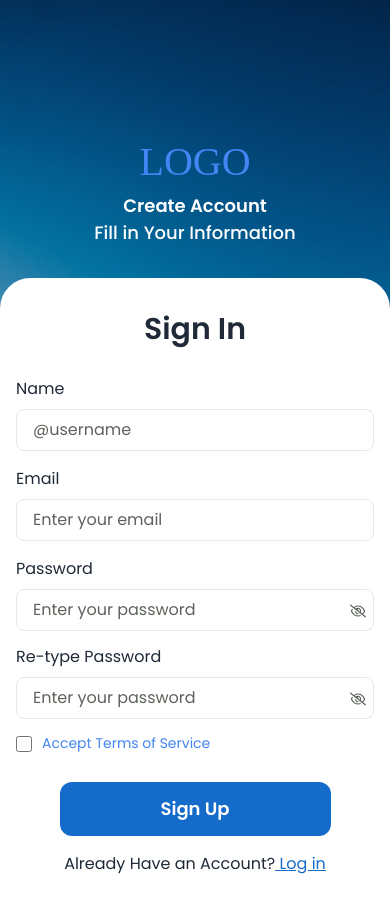
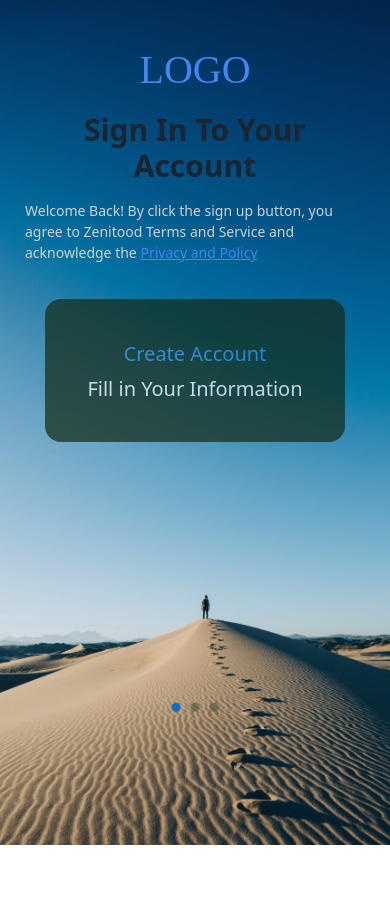
Before and after one commit to subirdas29/therapist, a React (Vite) app: page / in a window 390 px wide. After the commit the page ends 845 px from the top, so only its background shows below. Built offline with nearby package versions, Linux system fonts and the light colour scheme.

Commit message:
sign up another part added

```diff
--- a/src/App.jsx
+++ b/src/App.jsx
@@ -1,7 +1,8 @@
 
 import './App.css'
-import Login from './Components/Pages/Login/Login'
+// import Login from './Components/Pages/Login/Login'
 import SignUp from './Components/Pages/SignUp/SignUp'
+// import StartSignUp from './Components/Pages/SignUp/StartSignUp'
 
 function App() {
 
@@ -11,6 +12,7 @@ function App() {
 
       {/* <Login></Login> */}
       <SignUp></SignUp>
+      {/* <StartSignUp></StartSignUp> */}
 
     </>
   )
--- a/src/Components/Home/Home.jsx
+++ b/src/Components/Home/Home.jsx
@@ -1,9 +1,15 @@
 // import React from 'react'
 
 const Home = () => {
+
+  import { FaRegEyeSlash } from "react-icons/fa6";
+  import logsignbg from'../../../assets/loginandsignup-bg/log-sign-bg.png';
+
+  import iphonebg from '../../../assets/loginandsignup-bg/iphone-version/iPhone 14 & 15 Pro Max.png'
   return (
     <div>
       <h1>joy</h1>
+
     </div>
   )
 }
--- a/src/Components/Pages/SignUp/SignUp.jsx
+++ b/src/Components/Pages/SignUp/SignUp.jsx
@@ -1,20 +1,60 @@
 
-// import React from 'react'
+import React, { useState } from 'react'
 import { FaRegEyeSlash } from "react-icons/fa6";
 import logsignbg from'../../../assets/loginandsignup-bg/log-sign-bg.png';
 
 import iphonebg from '../../../assets/loginandsignup-bg/iphone-version/iPhone 14 & 15 Pro Max.png'
+import StartSignUp from './StartSignUp';
 
 const SignUp = () => {
+  const [isCreatingAccount, setIsCreatingAccount] = useState(false);
+
+  const handleCreateAccountClick = () => {
+    setIsCreatingAccount(true);
+  };
+
   return (
-    <div className="relative min-h-[900px]">
+    <div className="relative ">
 
-     <div >
-            <img className='block min-h-screen md:hidden w-full' src={iphonebg} alt="" />
+        {
+
+          !isCreatingAccount? (
+           <div>
+             <div className="md:hidden">
+              <img className="block min-h-screen w-full" src={iphonebg} alt="" />
+
+              <div className="absolute top-10">
+                <div>
+                  <h1 className="text-[40px] text-[#4285F3] font-poorrichard text-center md:text-left">
+                    LOGO
+                  </h1>
+                </div>
+
+                <div className="mt-[12px] mb-[36px]">
+                  <p className="font-semibold text-3xl md:text-left text-center mx-[20px] text-[#1A2531]">
+                    Sign In <span>To Your Account</span>
+                  </p>
+
+                  <p className="text-[14px] md:text-[16px] md:text-left text-[#D1D1D1] md:leading-[28px] mt-4 block md:hidden text-left mx-[25px]">
+                    Welcome Back! By click the sign up button, you agree to Zenitood Terms and Service and acknowledge the{' '}
+                    <span className="cursor-pointer underline text-[#4285F3]">Privacy and Policy</span>
+                  </p>
+                </div>
+
+                <div className="mx-[45px] rounded-2xl opacity-70 bg-[#152A16] flex justify-center items-center p-4 lg:w-[341px] text-[20px] lg:hidden leading-[35px] h-[143px]">
+                  <p className="text-opacity-100 text-center">
+                    <span className="text-[#358eee] cursor-pointer" onClick={handleCreateAccountClick}>
+                      Create Account
+                    </span>
+                    <br />
+                    <span className="text-[#FFFFFF]">Fill in Your Information</span>
+                  </p>
+                </div>
+              </div>
+
+            </div>
 
 
-
-        </div>
             <div className='md:mx-12 lg:mx-32 md:my-16 font-Poppins'>
 
   <div className='flex justify-between items-center'>
@@ -22,15 +62,15 @@ const SignUp = () => {
     {/* first part */}
 
 
-        <div className='  absolute bottom-0 md:static  w-full md:w-2/5 md:mr-16 lg:mr-24'>
+    <div className='hidden md:block absolute bottom-0 md:static  w-full md:w-2/5 md:mr-16 lg:mr-24'>
 
        <div>
        <h1 className='text-[40px]  text-[#4285F3] font-poorrichard text-center md:text-left '>LOGO</h1>
        <p className='text-[#FFFFFF] text-center mb-8 md:hidden '>
-           <span className='text-[18px] font-semibold'>Create Account</span> <br /><span className='text-[18px] font-medium'> Fill in Your Information</span>
+       <span className='text-[18px] font-semibold'>Create Account</span> <br /><span className='text-[18px] font-medium '> Fill in Your Information</span>
        </p>
        </div>
-          <div className='pt-2 pb-6 bg-white rounded-t-badge'>
+      <div className='pt-2 pb-6  bg-white rounded-t-badge'>
       <div className='mt-[25px] mb-[30px]'>
        <p className='font-semibold text-3xl md:text-left text-center'>Sign In <span className="hidden md:inline">To Your Account</span></p>
        <p className='text-[14px] md:text-[16px] md:text-left text-center text-[#5C635A]  md:leading-[28px] mt-4 hidden md:block'>Welcome Back! By click the sign up button, you`re agree to Zenitood Terms and Service and acknlowledge the <br /><span className="cursor-pointer underline text-[#4285F3]">Privacy and Policy</span></p>
@@ -122,6 +162,22 @@ const SignUp = () => {
     </div>
   </div>
 </div>
+
+
+
+
+
+
+
+
+           </div>
+          ):(
+            <StartSignUp></StartSignUp>
+
+          )
+        }
+
+
    </div>
   )
 }
--- /dev/null
+++ b/src/Components/Pages/SignUp/StartSignUp.jsx
@@ -0,0 +1,133 @@
+// import React from 'react'
+import { FaRegEyeSlash } from "react-icons/fa6";;
+import logsignbg from'../../../assets/loginandsignup-bg/log-sign-bg.png';
+
+import iphonebg from '../../../assets/loginandsignup-bg/iphone-version/iPhone 14 & 15 Pro Max.png'
+
+const StartSignUp = () => {
+  return (
+    <div className="relative">
+        <div>
+            <img className='block min-h-fit md:hidden w-full' src={iphonebg} alt="" />
+
+
+
+             <div className='md:mx-12 lg:mx-32 md:my-16 font-Poppins'>
+
+      <div className='flex justify-between items-center'>
+
+        {/* first part */}
+
+
+        <div className='absolute bottom-0 md:static  w-full md:w-2/5 md:mr-16 lg:mr-24'>
+
+           <div>
+           <h1 className='text-[40px]  text-[#4285F3] font-poorrichard text-center md:text-left '>LOGO</h1>
+           <p className='text-[#FFFFFF] text-center mb-8 md:hidden '>
+           <span className='text-[18px] font-semibold'>Create Account</span> <br /><span className='text-[18px] font-medium '> Fill in Your Information</span>
+           </p>
+           </div>
+          <div className='pt-2 pb-6  bg-white rounded-t-badge'>
+          <div className='mt-[25px] mb-[30px]'>
+           <p className='font-semibold text-3xl md:text-left text-center'>Sign In <span className="hidden md:inline">To Your Account</span></p>
+           <p className='text-[14px] md:text-[16px] md:text-left text-center text-[#5C635A]  md:leading-[28px] mt-4 hidden md:block'>Welcome Back! By click the sign up button, you`re agree to Zenitood Terms and Service and acknlowledge the <br /><span className="cursor-pointer underline text-[#4285F3]">Privacy and Policy</span></p>
+           </div>
+
+          <div className='mx-4 md:mx-0'>
+
+            <div >
+            {/* Name */}
+            <div className='mb-4'>
+           <p className='mb-2'>Name</p>
+
+          <input type="text" name="" id=""
+
+            className='bg-transparent w-full px-4 py-2 md:py-3 rounded-lg border border-1 focus:placeholder:opacity-0 placeholder:text-[#5C635A]'placeholder='@username'  />
+
+           </div>
+
+                {/* Email */}
+
+           <div className='mb-4'>
+           <p className='mb-2'>Email</p>
+
+          <input type="text" name="" id=""
+
+            className='bg-transparent w-full px-4 py-2 md:py-3 rounded-lg border border-1 focus:placeholder:opacity-0 placeholder:text-[#5C635A]'placeholder='Enter your email'  />
+
+           </div>
+
+           {/* Password */}
+
+          <div className='mb-[14px]'>
+          <p className='mb-2'>Password </p>
+         <div className='relative'>
+
+         <input type="text" placeholder='Enter your password' className='w-full px-4 py-2 md:py-3 rounded-lg border border-1 placeholder:text-[#5C635A] focus:placeholder:opacity-0' /> <FaRegEyeSlash className='absolute top-1/3 right-0 mr-2 text-[#5C635A] cursor-pointer ' />
+         </div>
+          </div>
+
+          {/* Confirm Password */}
+
+          <div className='mb-[14px]'>
+          <p className='mb-2'>Re-type Password </p>
+         <div className='relative'>
+
+         <input type="text" placeholder='Enter your password' className='w-full px-4 py-2 md:py-3 rounded-lg border border-1 placeholder:text-[#5C635A] focus:placeholder:opacity-0' /> <FaRegEyeSlash className='absolute top-1/3 right-0 mr-2 text-[#5C635A] cursor-pointer ' />
+         </div>
+          </div>
+
+          {/* Terms of Service */}
+
+            <div className='flex justify-between mb-[28px] md:mb-[42px]'>
+           <div className='flex items-center'>
+           <input type="checkbox" className='w-4 h-4' />
+           <p className='ml-[10px] text-[14px] text-[#4285F3]'>Accept Terms of Service</p>
+           </div>
+
+            </div>
+            </div>
+          {/* Sign Up button  */}
+          <div className='text-center'>
+           <button className=' w-[271px] h-[54px] rounded-xl font-semibold text-lg text-[#FFFFFF] bg-[#156BCA] mb-[16px]'>Sign Up</button>
+           </div>
+
+           {/* Login section */}
+            <div>
+            <p className='text-center'> Already Have an Account?<span className='underline text-[#156BCA] cursor-pointer'> Log in</span></p>
+            </div>
+          </div>
+          </div>
+        </div>
+
+        {/* Second Part only desktop part */}
+
+        <div className='w-3/5 relative rounded-lg hidden md:block' >
+
+
+        <div className='bg-cover w-full  h-screen rounded-2xl flex items-center justify-center ' style={{backgroundImage:`url(${logsignbg})`}}>
+        <div className=' rounded-2xl  opacity-70 bg-[#152A16] flex justify-center items-center p-4 mx-3 lg:w-[341px] text-sm md:text-xl lg:text-[22px] leading-[35px] h-[143px]'>
+            <p className='text-opacity-100 text-center'><span className='text-[#358eee]'>Create Account</span >  <br /><span className='text-[#FFFFFF]'>
+            Fill in Your Information</span></p>
+        </div>
+        <div className='flex gap-2 absolute bottom-10'>
+        <div className='w-[10px] h-[10px] bg-[#156BCA]   rounded-full'></div>
+        <div className='w-[10px] h-[10px] bg-[#3B463373] rounded-full'></div>
+        <div className='w-[10px] h-[10px] bg-[#3B463373] rounded-full'></div>
+        </div>
+        </div>
+        </div>
+      </div>
+    </div>
+
+
+
+
+
+
+        </div>
+    </div>
+  )
+}
+
+export default StartSignUp
```
Lines whose indentation alone changed are shown as unchanged.
